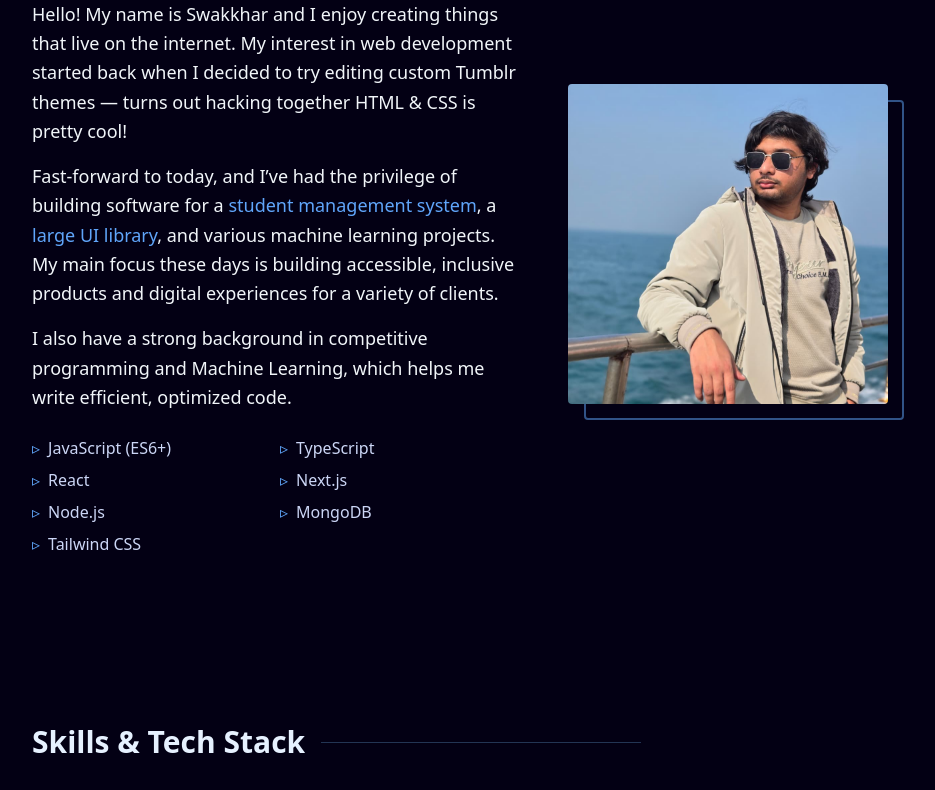
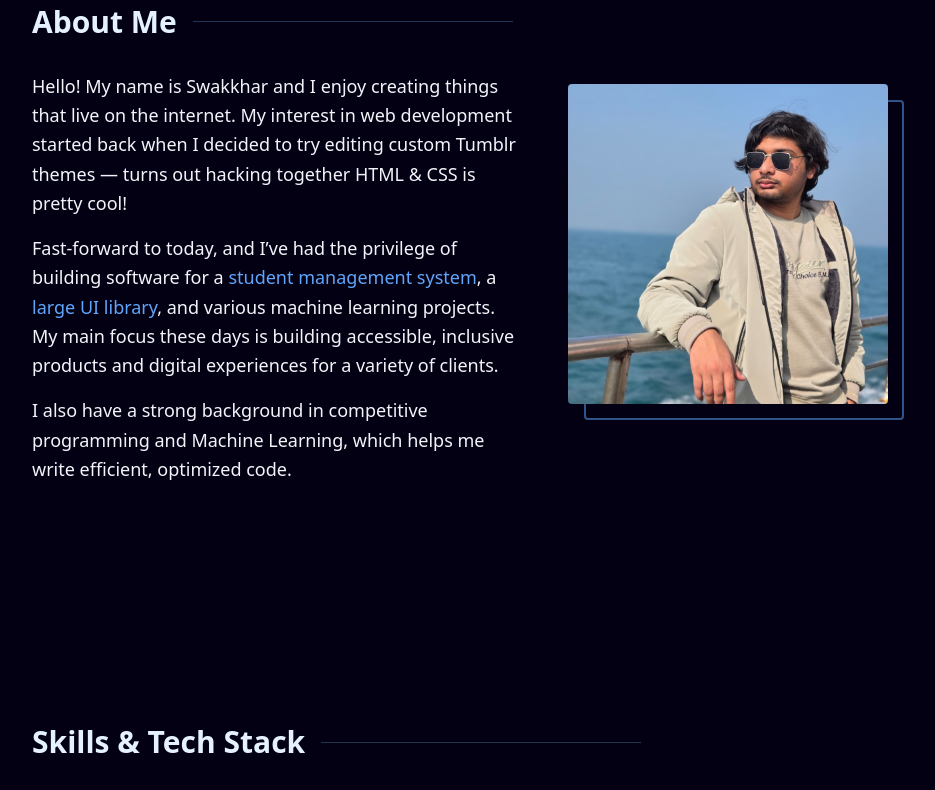
Before and after one commit to Abid-Al-Hossain/My_Portfolio, a Next.js app: page / in a window 1280 px wide. Shown: the part 956-1746 px from the top of the page, without its empty margins (96-1031 px from the left). Built offline with nearby package versions, Linux system fonts and the light colour scheme.

Commit message:
Remove redundant skill list from About section

```diff
--- a/src/components/About.tsx
+++ b/src/components/About.tsx
@@ -38,22 +38,6 @@ export default function About() {
               Machine Learning, which helps me write efficient, optimized code.
             </p>
           </div>
-
-          <ul className="grid grid-cols-2 gap-2 text-base font-light font-mono text-slate-300 mt-4">
-            {[
-              "JavaScript (ES6+)",
-              "TypeScript",
-              "React",
-              "Next.js",
-              "Node.js",
-              "MongoDB",
-              "Tailwind CSS",
-            ].map((skill) => (
-              <li key={skill} className="flex items-center gap-2">
-                <span className="text-green">▹</span> {skill}
-              </li>
-            ))}
-          </ul>
         </div>
 
         <div className="relative group mx-auto md:mx-0">
```
